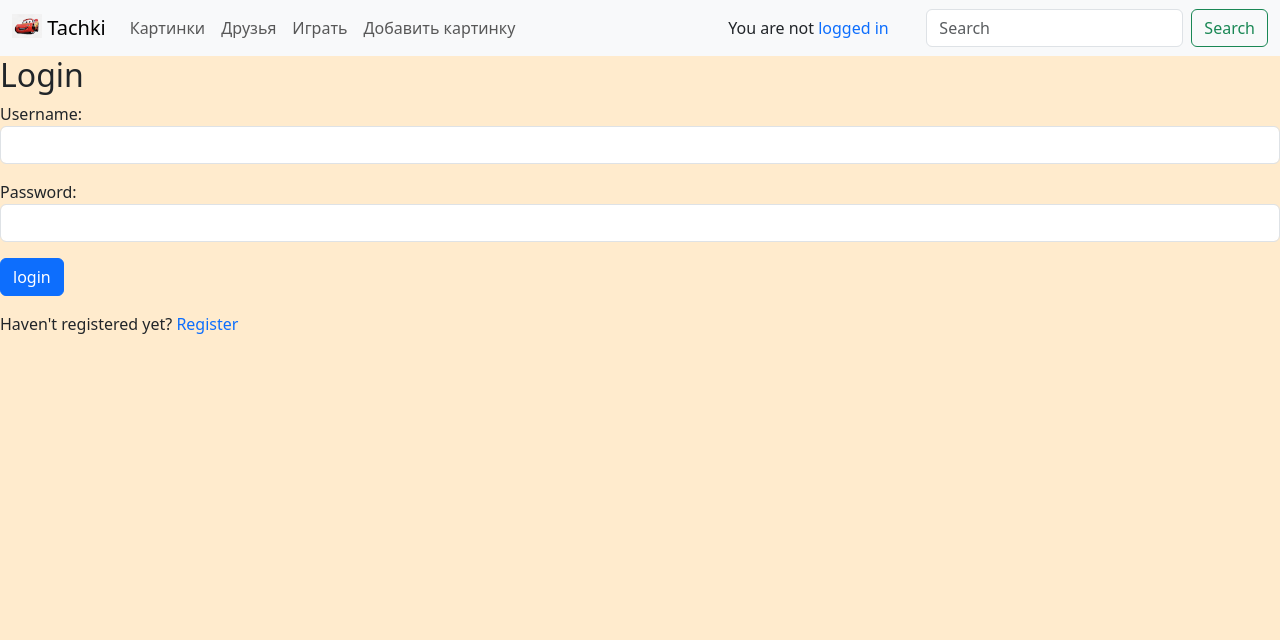
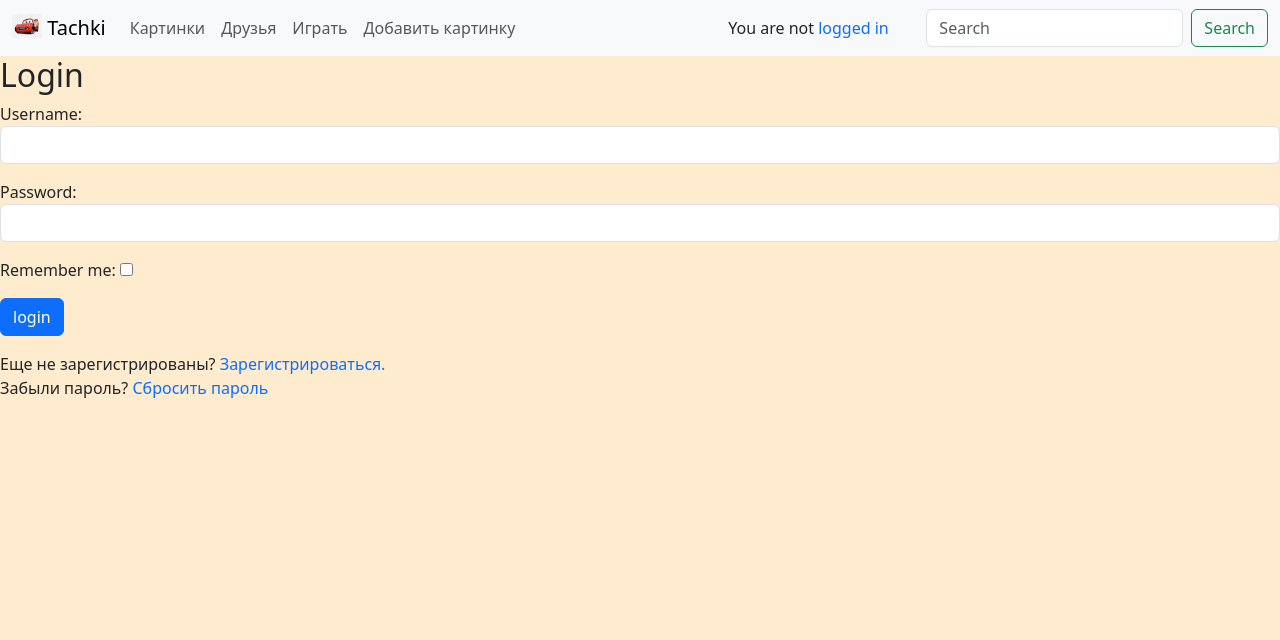
Before and after one commit to darksquare1/vcars, a Django app: page /accounts/login/ in a window 1280 px wide. Shown: the top 640 px of the page. Run offline with Django 5.2, Linux system fonts and the light colour scheme; some libraries are stand-ins or nearby versions.

Commit message:
added remember_me

```diff
--- a/accounts/forms.py
+++ b/accounts/forms.py
@@ -1,13 +1,16 @@
 from django.contrib.auth.forms import AuthenticationForm, UsernameField, UserCreationForm
 from django import forms
 from django.contrib.auth.models import User
-from django.shortcuts import render
+
 
 
 class UserLoginForm(AuthenticationForm):
     username = UsernameField(widget=forms.TextInput(attrs={'class': 'form-control'}))
     password = forms.CharField(widget=forms.PasswordInput(attrs={'class': 'form-control'}))
-
+    remember_me = forms.BooleanField(required=False)
+    class Meta:
+        model = User
+        fields = ['username', 'password', 'remember_me']
 
 
 class UserSignUpForm(UserCreationForm):
@@ -15,6 +18,7 @@ class UserSignUpForm(UserCreationForm):
     email = forms.EmailField(widget=forms.EmailInput(attrs={'class': 'form-control'}))
     password1 = forms.CharField(widget=forms.PasswordInput(attrs={'class': 'form-control'}))
     password2 = forms.CharField(widget=forms.PasswordInput(attrs={'class': 'form-control'}))
+
     class Meta:
         model = User
         fields = ['username', 'email', 'password1', 'password2']
--- a/accounts/urls.py
+++ b/accounts/urls.py
@@ -1,5 +1,8 @@
 from django.urls import path
-from accounts.views import SignUpView
+from accounts.views import SignUpView, CustomLoginView
+
 urlpatterns = [
     path('signup/', SignUpView.as_view(), name='signup'),
+    path('login/', CustomLoginView.as_view(redirect_authenticated_user=True, template_name='registration/login.html'),
+         name='login'),
 ]
--- a/accounts/views.py
+++ b/accounts/views.py
@@ -1,10 +1,29 @@
-from django.shortcuts import render
+from django.contrib.auth import login
+from django.contrib.auth.views import LoginView
+from django.shortcuts import redirect
 from django.urls import reverse_lazy
 from django.views import generic
-from accounts.forms import UserSignUpForm
-from django.contrib.auth.forms import UserCreationForm
-from django.contrib.auth.models import User
+from accounts.forms import UserSignUpForm, UserLoginForm
+
+
 class SignUpView(generic.CreateView):
     form_class = UserSignUpForm
     template_name = 'registration/signup.html'
     success_url = reverse_lazy('login')
+
+    def form_valid(self, form):
+        user = form.save()
+        login(self.request, user, backend='django.contrib.auth.backends.ModelBackend')
+        return redirect('vcars:index')
+
+
+class CustomLoginView(LoginView):
+    form_class = UserLoginForm
+
+    def form_valid(self, form):
+        remember_me = form.cleaned_data.get('remember_me')
+        print('bye')
+        if not remember_me:
+            self.request.session.set_expiry(0)
+            self.request.session.modified = True
+        return super().form_valid(form)
--- a/config/settings.py
+++ b/config/settings.py
@@ -129,3 +129,5 @@ EMAIL_USE_SSL = False
 LOGIN_REDIRECT_URL = '/'
 LOGOUT_REDIRECT_URL = "/"
 LOGIN_URL = '/accounts/login/'
+
+SESSION_COOKIE_AGE = 60 * 60 * 24 * 30
--- a/config/urls.py
+++ b/config/urls.py
@@ -25,8 +25,6 @@ from django.contrib.auth.views import LoginView
 urlpatterns = [
     path('admin/', admin.site.urls),
     path('', include('vcars.urls', namespace='vcars')),
-    path('accounts/login/',
-         LoginView.as_view(template_name='registration/login.html', authentication_form=UserLoginForm), name='login'),
     path('accounts/', include('accounts.urls')),
     path('accounts/', include('django.contrib.auth.urls')),
 
--- a/templates/registration/login.html
+++ b/templates/registration/login.html
@@ -6,5 +6,7 @@
         {% csrf_token %}
         <p><input type="submit" class='btn btn-primary' value="login"></p>
     </form>
-    Haven't registered yet? <a class='text-decoration-none' href="{% url 'signup' %}">Register</a>
+    Еще не зарегистрированы? <a class='text-decoration-none' href="{% url 'signup' %}">Зарегистрироваться.</a>
+    <br>
+    Забыли пароль? <a href="{% url 'password_reset' %}" class="text-decoration-none">Сбросить пароль</a>
 {% endblock %}
--- a/templates/registration/password_reset_complete.html
+++ b/templates/registration/password_reset_complete.html
@@ -2,5 +2,5 @@
 
 {% block content %}
     <h1>Сброс пароля выполнен.</h1>
-    <p>Ваш новый пароль был установлен. Вы можете войти <a href="{% url 'login' %}">log in page</a>.</p>
+    <p>Ваш новый пароль был установлен. Вы можете <a href="{% url 'login' %}" class="text-decoration-none"> войти</a>.</p>
 {% endblock %}
--- a/templates/registration/signup.html
+++ b/templates/registration/signup.html
@@ -16,5 +16,5 @@
         <p>Confirm Password: {{ form.password2 }}</p>
         <button type="submit">Sign Up</button>
     </form>
-    Have an account? <a href="{% url 'login' %}" class="text-decoration-none">Go to Log In</a>
+    Уже есть аккаунт? <a href="{% url 'login' %}" class="text-decoration-none">Войти</a>
 {% endblock %}
```
